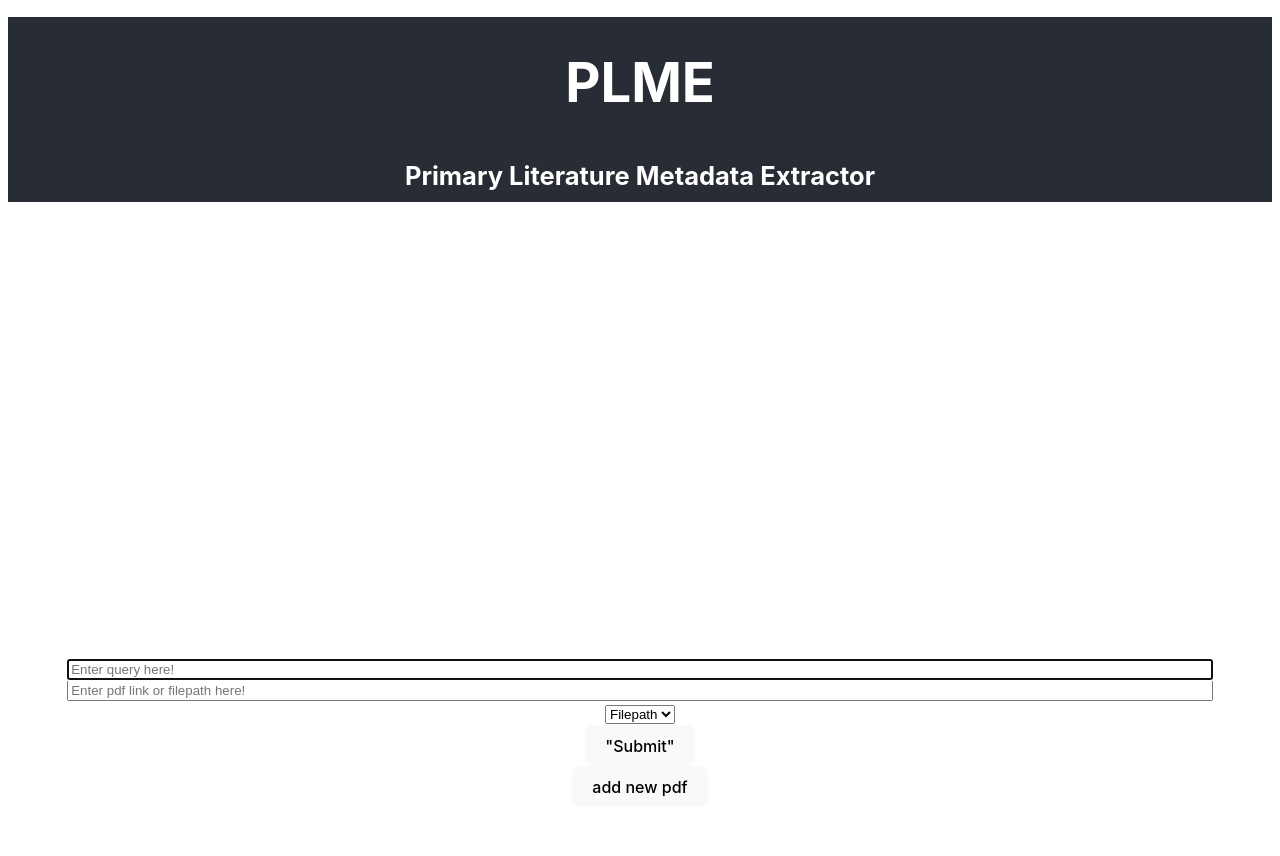
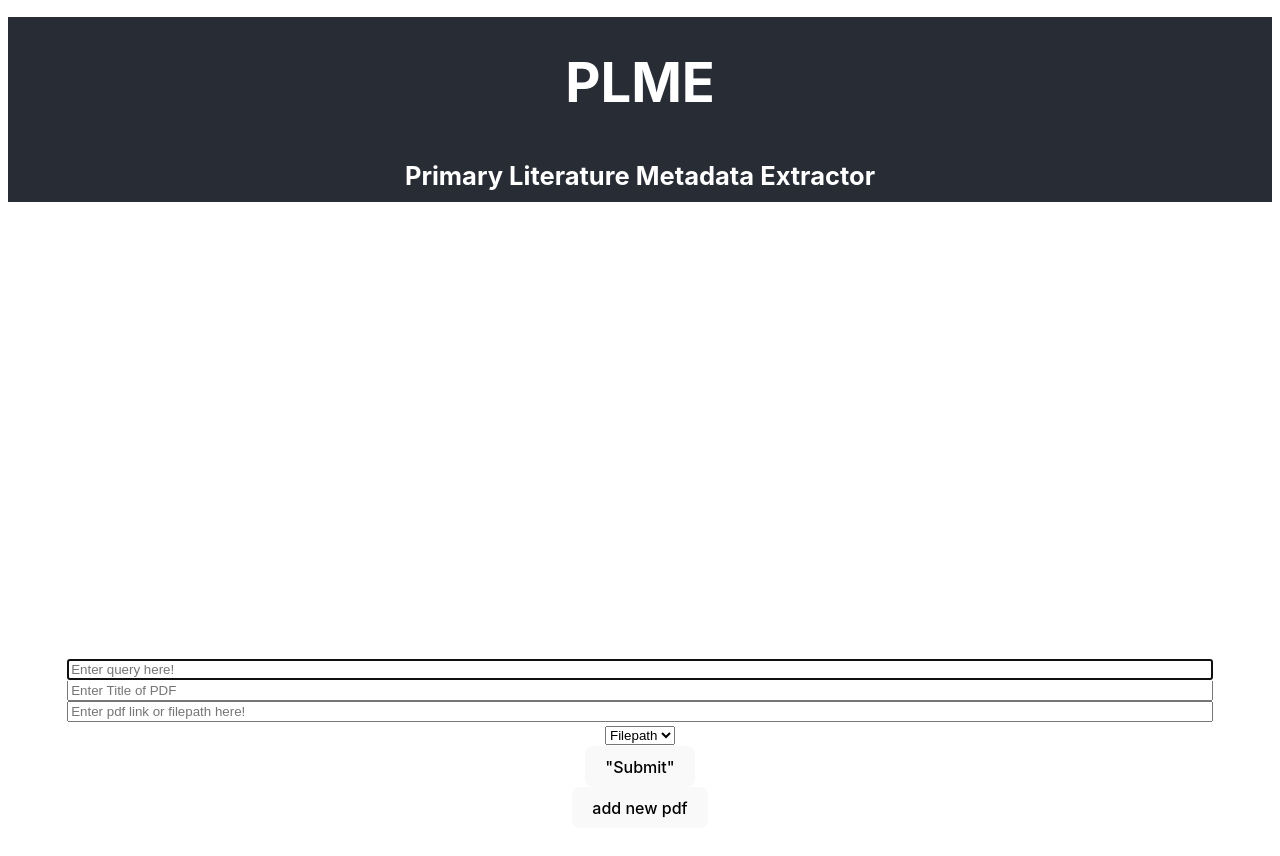
Before and after one commit to sbwest051/Projects, a React (Vite) app in the folder frontend/: page / in a window 1280 px wide. Shown: the top 856 px of the page. Built offline with nearby package versions, Linux system fonts and the light colour scheme.

Commit message:
inputs updated to include title of pdf

```diff
--- a/frontend/index.html
+++ b/frontend/index.html
@@ -8,7 +8,7 @@
 <html lang="en">
 <head>
     <meta charset="UTF-8">
-    <title>Mock</title>
+    <title>PLME</title>
     <link rel="stylesheet" href="src/styles/main.css" type="text/css">
 </head>
 <body>
--- a/frontend/package.json
+++ b/frontend/package.json
@@ -9,7 +9,9 @@
     "playwright": "^1.38.1",
     "react": "^18.1.0",
     "react-dom": "^18.1.0",
-    "typescript": "^4.6.4"
+    "reactjs-popup": "^2.0.6",
+    "typescript": "^4.6.4",
+    "web-vitals": "^2.1.4"
   },
   "devDependencies": {
     "@playwright/test": "^1.38.1",
--- a/frontend/src/components/ControlledInput.tsx
+++ b/frontend/src/components/ControlledInput.tsx
@@ -10,6 +10,8 @@ interface ControlledInputProps {
   //setValue: Dispatch<SetStateAction<string>>;
   setValue: (newValue: string) => void;
   setPdfType: (newType: string) => void;
+  title : string;
+  setTitle : (newValue: string) => void;
   ariaLabel: string;
   pdfType: string;
 }
@@ -18,6 +20,8 @@ interface ControlledInputProps {
 export function ControlledInput({
   value,
   setValue,
+  title,
+  setTitle,
   setPdfType,
   ariaLabel,
 
@@ -30,6 +34,22 @@ export function ControlledInput({
   };
   return (
     <>
+          <input
+        type="text"
+        className="repl-command-box"
+        value={title}
+        placeholder="Enter Title of PDF"
+        onChange={(ev) => setTitle(ev.target.value)}
+        aria-label={ariaLabel}
+      />
+          {/* <input
+        type="text"
+        className="repl-command-box"
+        value={value}
+        placeholder="Enter Title of PDF"
+        onChange={(ev) => setValue(ev.target.value)}
+        aria-label={ariaLabel}
+      ></input> */}
       <input
         type="text"
         className="repl-command-box"
@@ -38,6 +58,7 @@ export function ControlledInput({
         onChange={(ev) => setValue(ev.target.value)}
         aria-label={ariaLabel}
       ></input>
+
       <select onChange={handleSelectChange}>
         <option value="filepath">Filepath</option>
         <option value="link">Link</option>
--- a/frontend/src/components/REPLInput.tsx
+++ b/frontend/src/components/REPLInput.tsx
@@ -2,7 +2,6 @@ import "../styles/main.css";
 import { Dispatch, SetStateAction, useState } from "react";
 import { ControlledInput } from "./ControlledInput";
 import { QueryInput } from "./QueryInput";
-import { LoadViewCSV, SearchCSV } from "../mockedJson";
 
 
 /**
@@ -37,6 +36,7 @@ export function REPLInput(props: REPLInputProps) {
   const [count, setCount] = useState<number>(0);
   const [files, setFiles] = useState<string[]>([]);
   const [inputValues, setInputValues] = useState<string[]>([""]);
+  const [titleValues, setTitleValues] = useState<string[]>([""]);
   // keeps track of whether a pdf is a link or a filepath
   const [pdfTypes, setPdfTypes] = useState<string[]>(["filepath"]);
 
@@ -50,7 +50,8 @@ export function REPLInput(props: REPLInputProps) {
 
 
     // inputValues.forEach((value, index) => {
-    const dataValues = inputValues.map((value, index) => [pdfTypes[index], value])
+     //list of lists with each inner list being a list that tells  [pdf type, title, link/filepath,]
+    const dataValues = inputValues.map((value, index) => [pdfTypes[index], titleValues[index], value])
   // });
   }
   // function handleAddInputProp() {
@@ -58,6 +59,7 @@ export function REPLInput(props: REPLInputProps) {
   // }
   function handleAddInputProp() {
     setInputValues([...inputValues, ""]);
+    setTitleValues([...titleValues, ""]);
     console.log(...inputValues);
     setPdfTypes([...pdfTypes,props.pdfType ])
     console.log(...pdfTypes);
@@ -76,6 +78,7 @@ export function REPLInput(props: REPLInputProps) {
             }
           }}
       />
+      <> </>
 
       {inputValues.map((value, index) => (
         <ControlledInput
@@ -84,6 +87,12 @@ export function REPLInput(props: REPLInputProps) {
             const newInputValues = [...inputValues];
             newInputValues[index] = newValue;
             setInputValues(newInputValues);
+          }}
+          title={titleValues[index]}
+          setTitle={(newTitle: string) => {
+          const newTitleValues = [...titleValues];
+          newTitleValues[index] = newTitle;
+          setTitleValues(newTitleValues);
           }}
           ariaLabel={`Command input ${index}`}
           pdfType={pdfTypes[index]}
```
Also changed, not shown: frontend/src/components/frontendJSON.tsx (added, +17 -0 lines), frontend/src/components/Popup.tsx (added), 1 other file (tests, documents, lock files or other folders).
